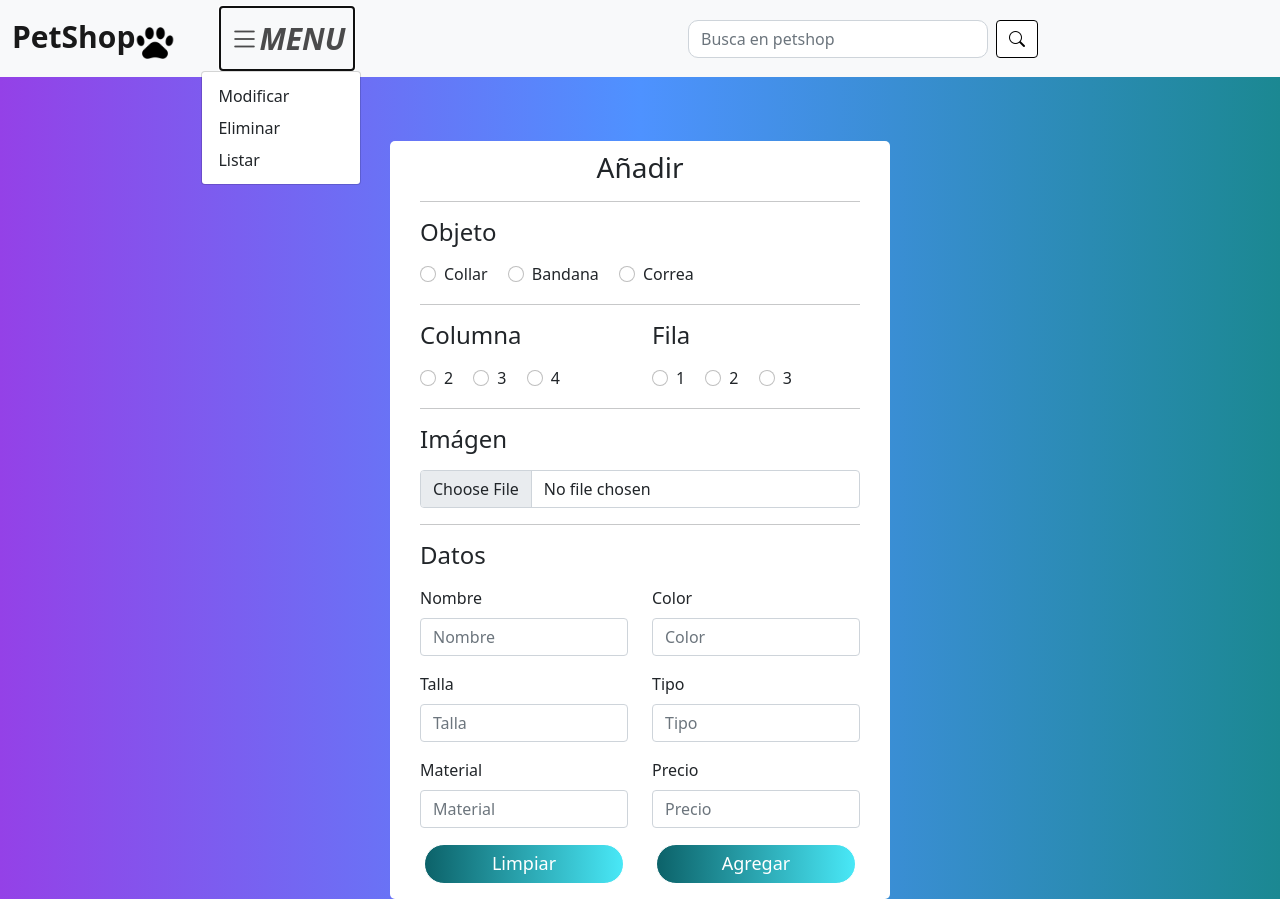
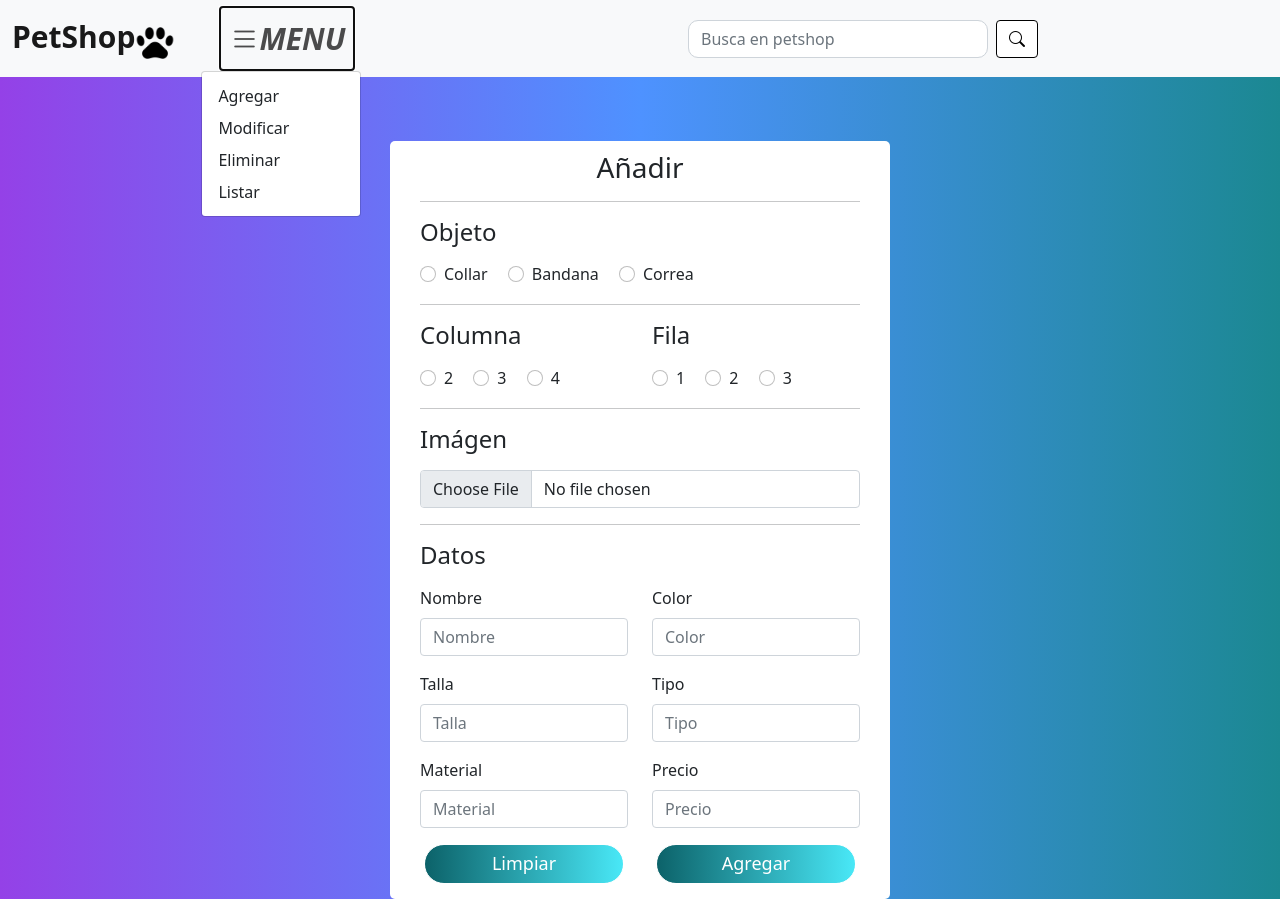
Before and after one commit to L1lkr0n/PETSHOP, a Django app: page /add_newaccesorios.html in a window 1280 px wide, after a click on "MENU". Run offline with Django 4.2, Linux system fonts and the light colour scheme.

Commit message:
url en admins

```diff
--- a/menu/templates/menu/add_newaccesorios.html
+++ b/menu/templates/menu/add_newaccesorios.html
@@ -31,9 +31,10 @@
                 <i class="bi bi-list"><b>MENU</b></i>
                 </a>
                 <ul class="dropdown-menu" aria-labelledby="navbarDropdown">
-                  <li><a class="dropdown-item" href="modify_accesorios.html">Modificar</a></li>
-                  <li><a class="dropdown-item" href="delete_accesorios.html">Eliminar</a></li>
-                  <li><a class="dropdown-item" href="listar_accesorios.html">Listar</a></li>
+                  <li><a class="dropdown-item" href="{% url 'add_newaccesorios' %}">Agregar</a></li>
+                  <li><a class="dropdown-item" href="{% url 'modify_accesorios' %}">Modificar</a></li>
+                  <li><a class="dropdown-item" href="{% url 'delete_accesorios' %}">Eliminar</a></li>
+                  <li><a class="dropdown-item" href="{% url 'listar_accesorios' %}">Listar</a></li>
                 </ul>
               </li>
             </ul>
```
Also changed, not shown: menu/templates/menu/delete_accesorios.html (+4 -3 lines), menu/templates/menu/listar_accesorios.html (+4 -3 lines), menu/templates/menu/modify_accesorios.html (+4 -3 lines).
